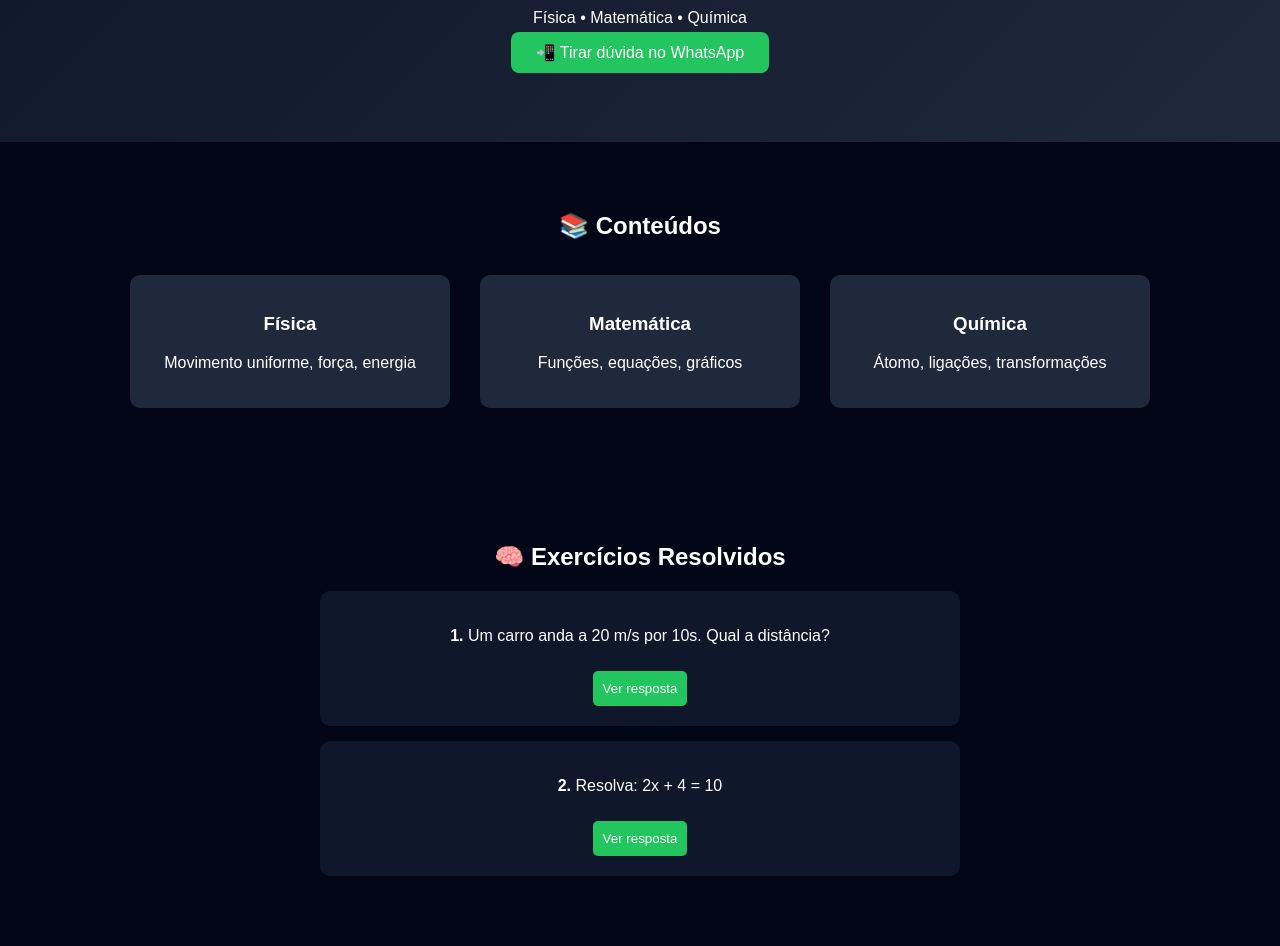
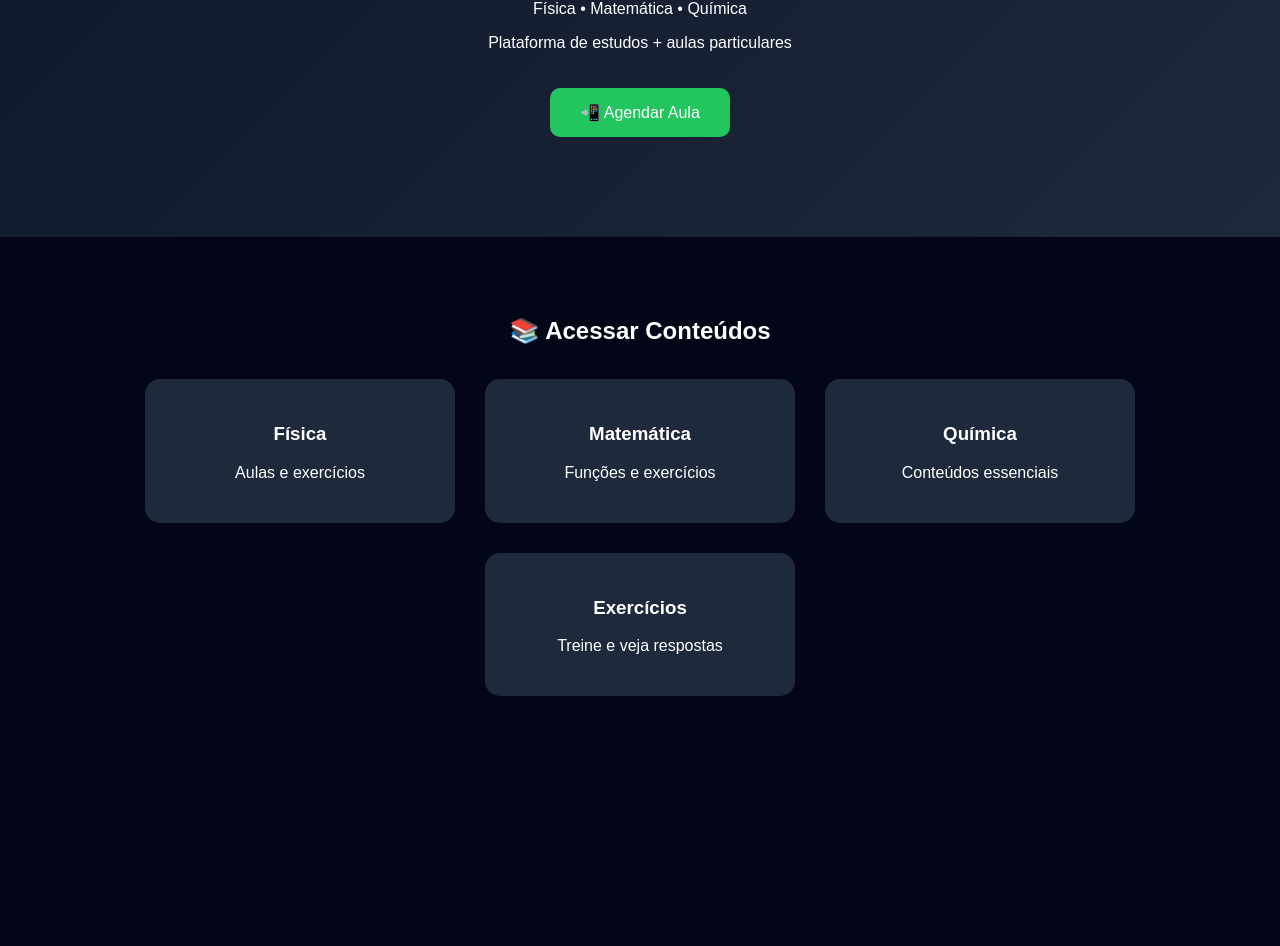
Before and after one commit to edsonmatematicauff-create/edson-site, a plain HTML site: page index.html in a window 1280 px wide. Shown: the part 199-1145 px from the top of the page. After the commit the page ends 970 px from the top, so only its background shows below. Drawn offline with Linux system fonts and the light colour scheme.

Commit message:
Update index.html

```diff
--- a/index.html
+++ b/index.html
@@ -3,7 +3,7 @@
 <head>
 <meta charset="UTF-8">
 <meta name="viewport" content="width=device-width, initial-scale=1.0">
-<title>Plataforma de Estudos - Professor Edson</title>
+<title>Professor Edson | Plataforma de Estudos</title>
 
 <style>
 body {
@@ -15,20 +15,26 @@ body {
 
 header {
   text-align: center;
-  padding: 80px 20px;
+  padding: 100px 20px;
   background: linear-gradient(135deg, #0f172a, #1e293b);
 }
 
+h1 {
+  font-size: 40px;
+}
+
 .btn {
+  display: inline-block;
+  margin-top: 20px;
+  padding: 15px 30px;
   background: #22c55e;
-  padding: 12px 25px;
-  border-radius: 8px;
+  color: white;
   text-decoration: none;
-  color: white;
+  border-radius: 10px;
 }
 
 .section {
-  padding: 50px 20px;
+  padding: 60px 20px;
   text-align: center;
 }
 
@@ -41,96 +47,69 @@ header {
 .card {
   background: #1e293b;
   margin: 15px;
-  padding: 20px;
-  border-radius: 10px;
-  width: 280px;
+  padding: 25px;
+  border-radius: 15px;
+  width: 260px;
+  transition: 0.3s;
 }
 
-.exercise {
-  background: #0f172a;
-  padding: 20px;
-  margin: 15px auto;
-  border-radius: 10px;
-  max-width: 600px;
+.card:hover {
+  transform: scale(1.05);
 }
 
-button {
-  margin-top: 10px;
-  padding: 10px;
-  background: #22c55e;
-  border: none;
+a.card-link {
+  text-decoration: none;
   color: white;
-  border-radius: 5px;
-  cursor: pointer;
 }
 </style>
-
-<script>
-function mostrarResposta(id) {
-  var el = document.getElementById(id);
-  el.style.display = "block";
-}
-</script>
-
 </head>
 
 <body>
 
 <header>
-  <h1>Plataforma de Estudos</h1>
-  <h2>Professor Edson da Costa Silva</h2>
+  <h1>Professor Edson</h1>
   <p>Física • Matemática • Química</p>
+  <p>Plataforma de estudos + aulas particulares</p>
 
   <a class="btn" href="https://wa.me/5521999622242">
-    📲 Tirar dúvida no WhatsApp
+    📲 Agendar Aula
   </a>
 </header>
 
 <section class="section">
-  <h2>📚 Conteúdos</h2>
+  <h2>📚 Acessar Conteúdos</h2>
 
   <div class="cards">
+
+    <a class="card-link" href="fisica.html">
       <div class="card">
         <h3>Física</h3>
-      <p>Movimento uniforme, força, energia</p>
+        <p>Aulas e exercícios</p>
       </div>
+    </a>
 
+    <a class="card-link" href="matematica.html">
       <div class="card">
         <h3>Matemática</h3>
-      <p>Funções, equações, gráficos</p>
+        <p>Funções e exercícios</p>
       </div>
+    </a>
 
+    <a class="card-link" href="quimica.html">
       <div class="card">
         <h3>Química</h3>
-      <p>Átomo, ligações, transformações</p>
+        <p>Conteúdos essenciais</p>
       </div>
+    </a>
+
+    <a class="card-link" href="exercicios.html">
+      <div class="card">
+        <h3>Exercícios</h3>
+        <p>Treine e veja respostas</p>
       </div>
-</section>
+    </a>
 
-<section class="section">
-  <h2>🧠 Exercícios Resolvidos</h2>
-
-  <div class="exercise">
-    <p><b>1.</b> Um carro anda a 20 m/s por 10s. Qual a distância?</p>
-    <button onclick="mostrarResposta('r1')">Ver resposta</button>
-    <p id="r1" style="display:none;">Distância = 20 × 10 = 200 metros</p>
   </div>
-
-  <div class="exercise">
-    <p><b>2.</b> Resolva: 2x + 4 = 10</p>
-    <button onclick="mostrarResposta('r2')">Ver resposta</button>
-    <p id="r2" style="display:none;">2x = 6 → x = 3</p>
-  </div>
-
-</section>
-
-<section class="section">
-  <h2>🚀 Evolua nos estudos</h2>
-  <p>Estude teoria + pratique exercícios + tire dúvidas direto comigo.</p>
-
-  <a class="btn" href="https://wa.me/5521999622242">
-    Começar agora
-  </a>
 </section>
 
 </body>
```
Lines whose indentation alone changed are shown as unchanged.
